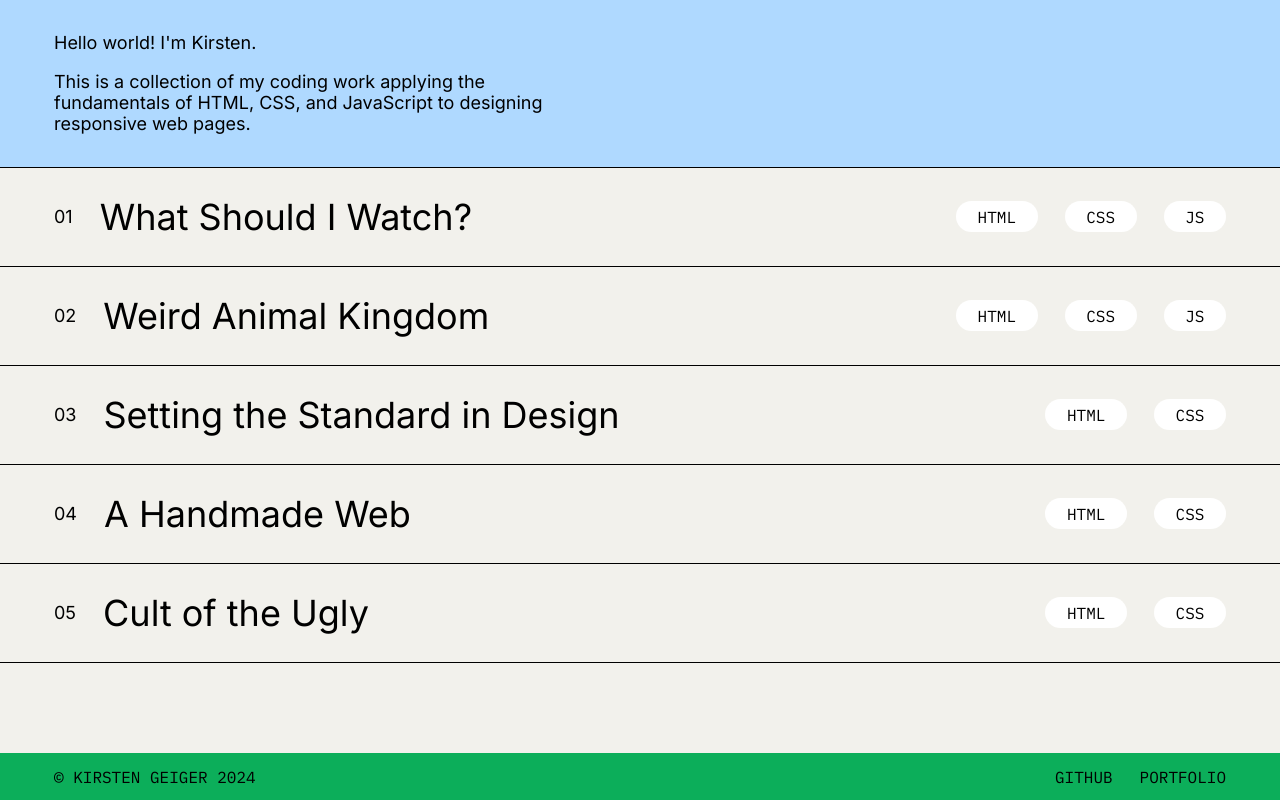
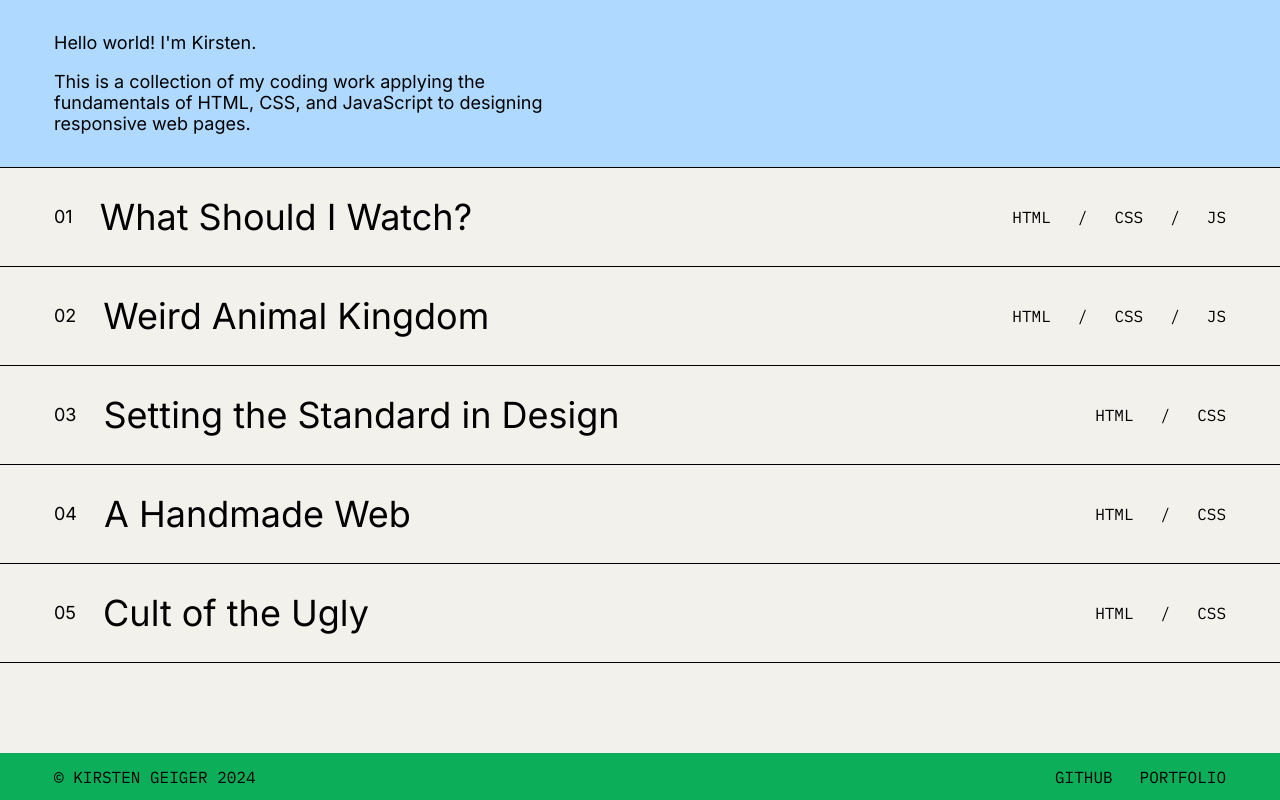
Before and after one commit to kirstengeiger/kirstengeiger.github.io, a plain HTML site: page index.html in a window 1280 px wide. Drawn offline with Linux system fonts and the light colour scheme; a web font is replaced by a local one.

Commit message:
Updated tags to look less like buttons

```diff
--- a/assets/style.css
+++ b/assets/style.css
@@ -91,12 +91,12 @@ h2 {
 .tags p {
     font-family: "IBM Plex Mono", monospace;
     font-size: var(--footer-p);
-    background-color: white;
-    padding-top: calc(var(--gutter) * 0.2);
+    /* background-color: white; */
+    /* padding-top: calc(var(--gutter) * 0.2);
     padding-bottom: calc(var(--gutter) * 0.2);
     padding-left: calc(var(--gutter) * 0.8);
-    padding-right: calc(var(--gutter) * 0.8);
-    border-radius: 30px;
+    padding-right: calc(var(--gutter) * 0.8); */
+    /* border-radius: 30px; */
     /* border: 1px black solid; */
 }
 
--- a/index.html
+++ b/index.html
@@ -23,7 +23,9 @@
                             </section>
                             <section class="tags">
                                 <p>HTML</p>
+                                <p>/</p>
                                 <p>CSS</p>
+                                <p>/</p>
                                 <p>JS</p>
                             </section>
                         </li>
@@ -36,7 +38,9 @@
                             </section>
                             <section class="tags">
                                 <p>HTML</p>
+                                <p>/</p>
                                 <p>CSS</p>
+                                <p>/</p>
                                 <p>JS</p>
                             </section>
                         </li>
@@ -49,6 +53,7 @@
                             </section>
                             <section class="tags">
                                 <p>HTML</p>
+                                <p>/</p>
                                 <p>CSS</p>
                             </section>
                         </li>
@@ -61,6 +66,7 @@
                             </section>
                             <section class="tags">
                                 <p>HTML</p>
+                                <p>/</p>
                                 <p>CSS</p>
                             </section>
                         </li>
@@ -73,6 +79,7 @@
                             </section>
                             <section class="tags">
                                 <p>HTML</p>
+                                <p>/</p>
                                 <p>CSS</p>
                             </section>
                         </li>
```
